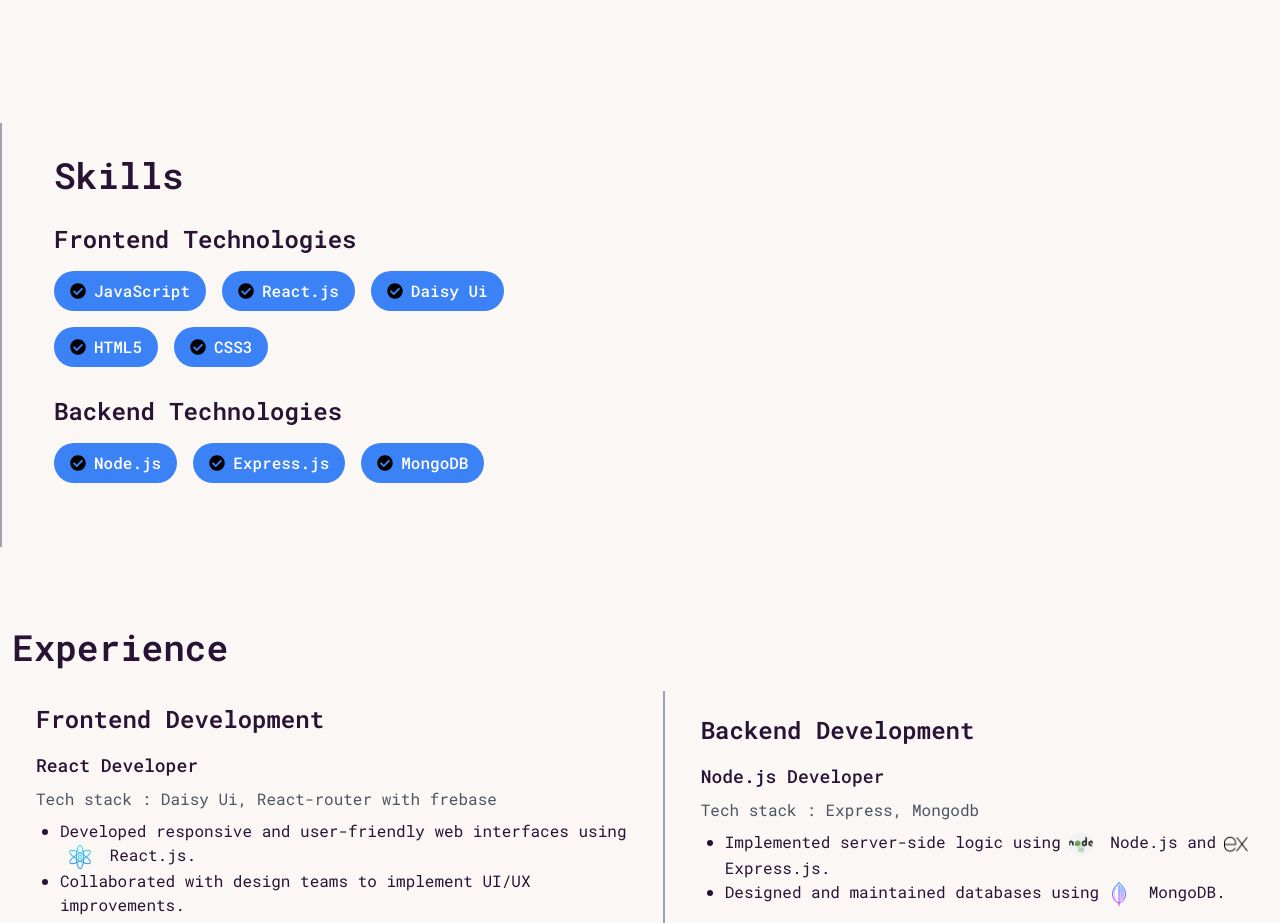
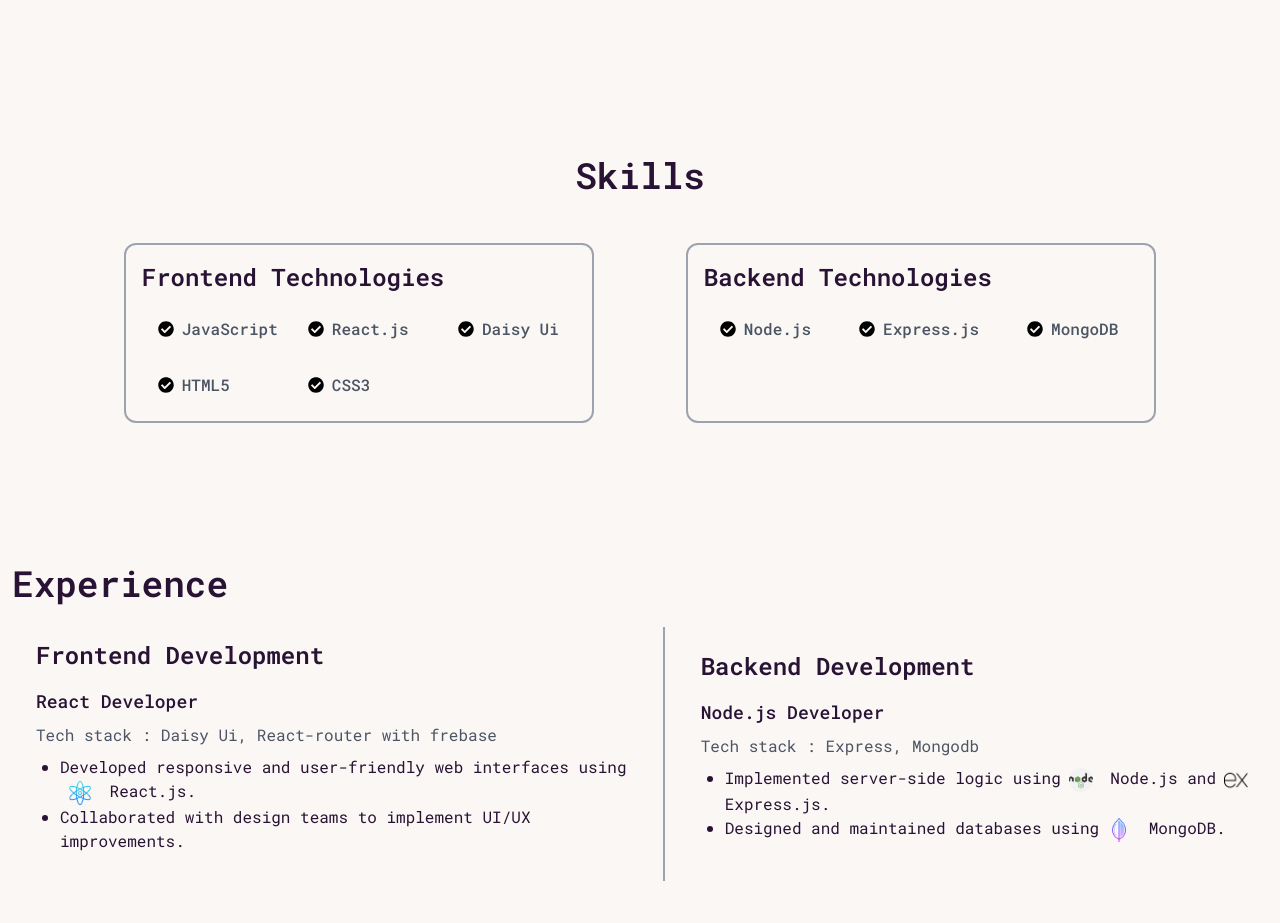
Before and after one commit to Saif-Rahman-801/Portfolio-main, a React (Vite) app: page / in a window 1280 px wide. Shown: the part 1280-2203 px from the top of the page. Built offline with nearby package versions, Linux system fonts and the light colour scheme.

Commit message:
skills layout changed

```diff
--- a/src/Components/MainContent/Skills/Skills.jsx
+++ b/src/Components/MainContent/Skills/Skills.jsx
@@ -10,15 +10,15 @@
   }, []);
   return (
     <>
-      <div data-aos="fade-up" className="container mx-auto my-10 border-l-2 border-gray-400 p-8">
-        <div className="px-5">
-          <h2 className="text-4xl font-semibold mb-5">Skills</h2>
+      <div data-aos="fade-up" className="container mx-auto my-10 p-8">
+          <h2 className="text-4xl font-semibold mb-5 text-center">Skills</h2>
+        <div className="px-5 flex flex-col md:flex-row justify-evenly gap-5">
           {/* Frontend Skills */}
-          <div className="w-auto md:w-[40%] my-7">
+          <div className="w-auto md:w-[40%] my-7 border-2 border-gray-400 rounded-xl p-4">
             <h3 className="text-2xl font-semibold mb-4">
               Frontend Technologies
             </h3>
-            <div className="flex flex-wrap gap-4">
+            <div className="grid grid-cols-2 md:grid-cols-3 gap-4">
               <SkillBadge name="JavaScript" />
               <SkillBadge name="React.js" />
               <SkillBadge name="Daisy Ui" />
@@ -29,7 +29,7 @@
           </div>
 
           {/* Backend Skills */}
-          <div className="mb-8 w-auto md:w-[40%]">
+          <div className="my-7 w-auto md:w-[40%] border-2 border-gray-400 rounded-xl p-4">
             <h3 className="text-2xl font-semibold mb-4">
               Backend Technologies
             </h3>
@@ -48,7 +48,7 @@
 
 const SkillBadge = ({ name }) => {
   return (
-    <div className="flex items-center font-medium bg-blue-500 text-white py-2 px-4 rounded-full">
+    <div className="flex items-center font-medium text-gray-600 py-2 px-4 rounded-full">
       <span className="text-black">
         <FaCheckCircle className="mr-2" />
       </span>
--- a/src/Components/Navbar/Navbar.jsx
+++ b/src/Components/Navbar/Navbar.jsx
@@ -1,5 +1,5 @@
 const Navbar = () => {
-  const li = (
+  /* const li = (
     <>
       <li>
         <a className="font-medium text-lg">About</a>
@@ -17,7 +17,7 @@
         <a className="font-medium text-lg">Contact</a>
       </li>
     </>
-  );
+  ); */
 
   return (
     <div className="container mx-auto">
```
